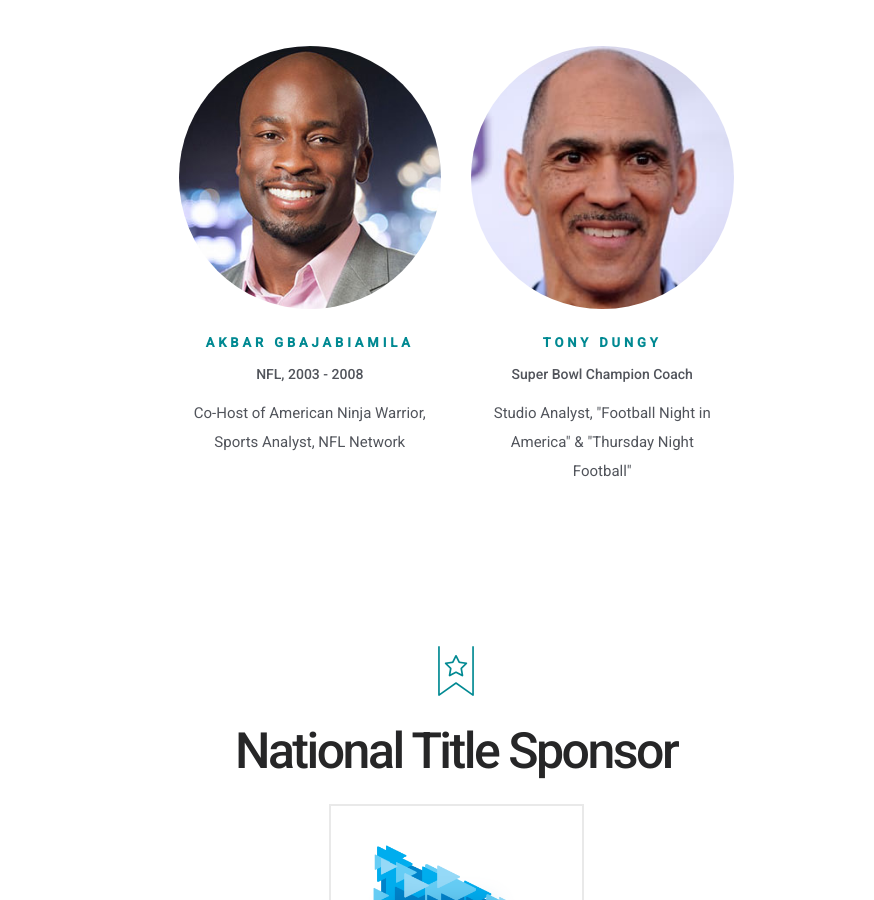
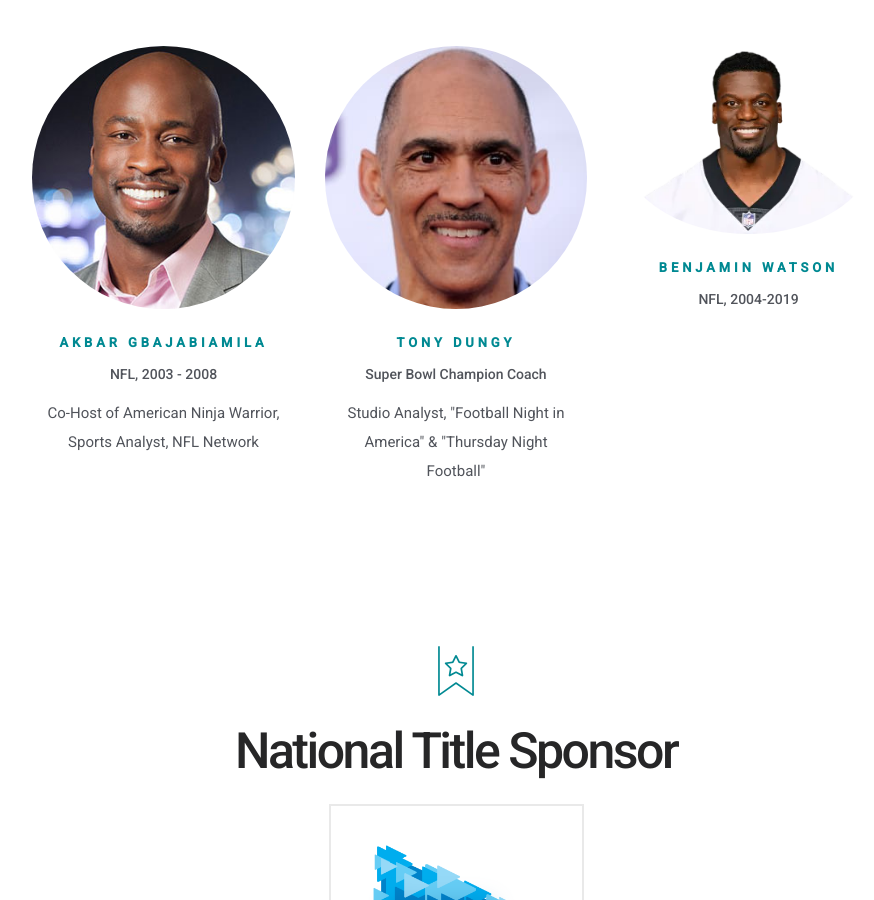
Before and after one commit to AIAUSA/Superbowl, a Jekyll site: the page built from index.md, in a window 1280 px wide and 900 px high, scrolled down 3034 px. Shown: the whole window, without its empty margins (184-1058 px from the left). Built offline with Jekyll 4.4.1, drawn with Linux system fonts in a browser that asks for light colours; some web fonts are replaced; comment, search, counter and statistics services are not loaded.

Commit message:
Update from Forestry.io AIA Digital created uploads/benjamin-watson-head-shot.webp AIA Digital updated index.md

```diff
--- a/index.md
+++ b/index.md
@@ -46,6 +46,11 @@ page_sections:
     title: Super Bowl Champion Coach
     credentials: Studio Analyst, "Football Night in America" & "Thursday Night Football"
     image: "/uploads/speaker2.jpg"
+  - template: speaker
+    name: BENJAMIN WATSON
+    title: NFL, 2004-2019
+    image: "/uploads/benjamin-watson-head-shot.webp"
+    credentials: ''
   title: 2021 Super Bowl Breakfast Program
 - template: centered-text
   block: centered-text
```
Also changed, not shown: uploads/benjamin-watson-head-shot.webp (added).
